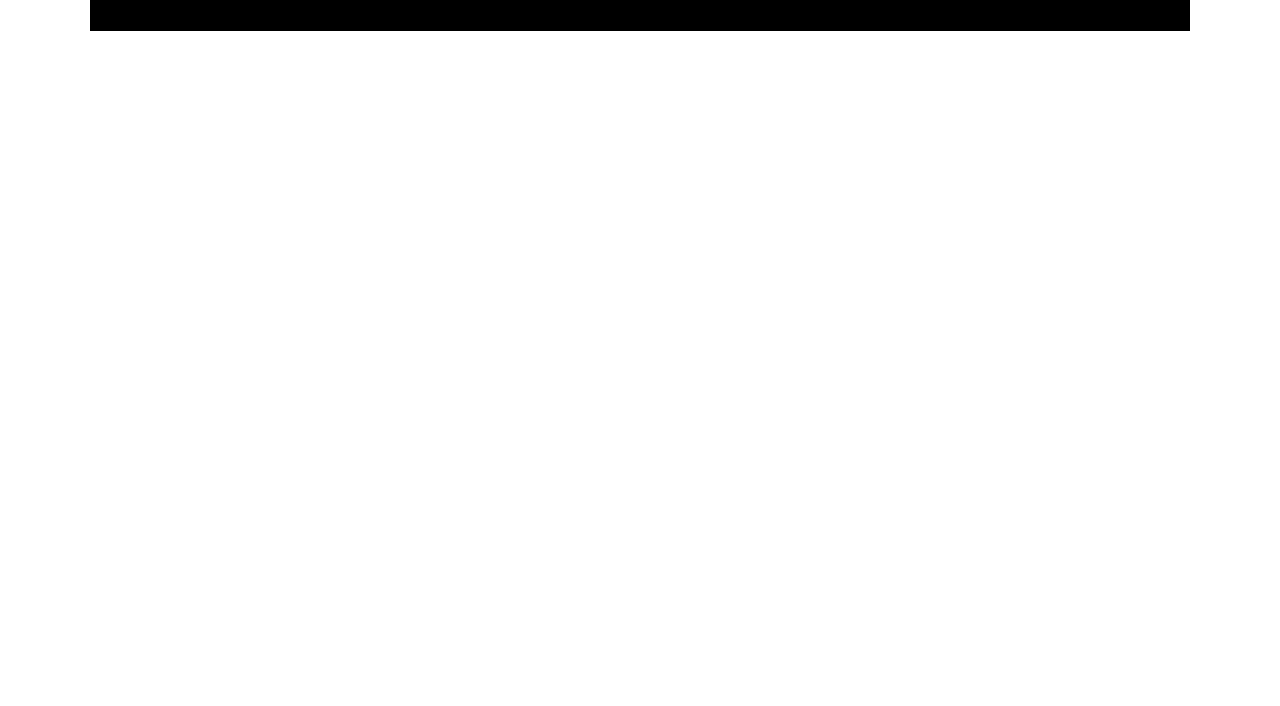
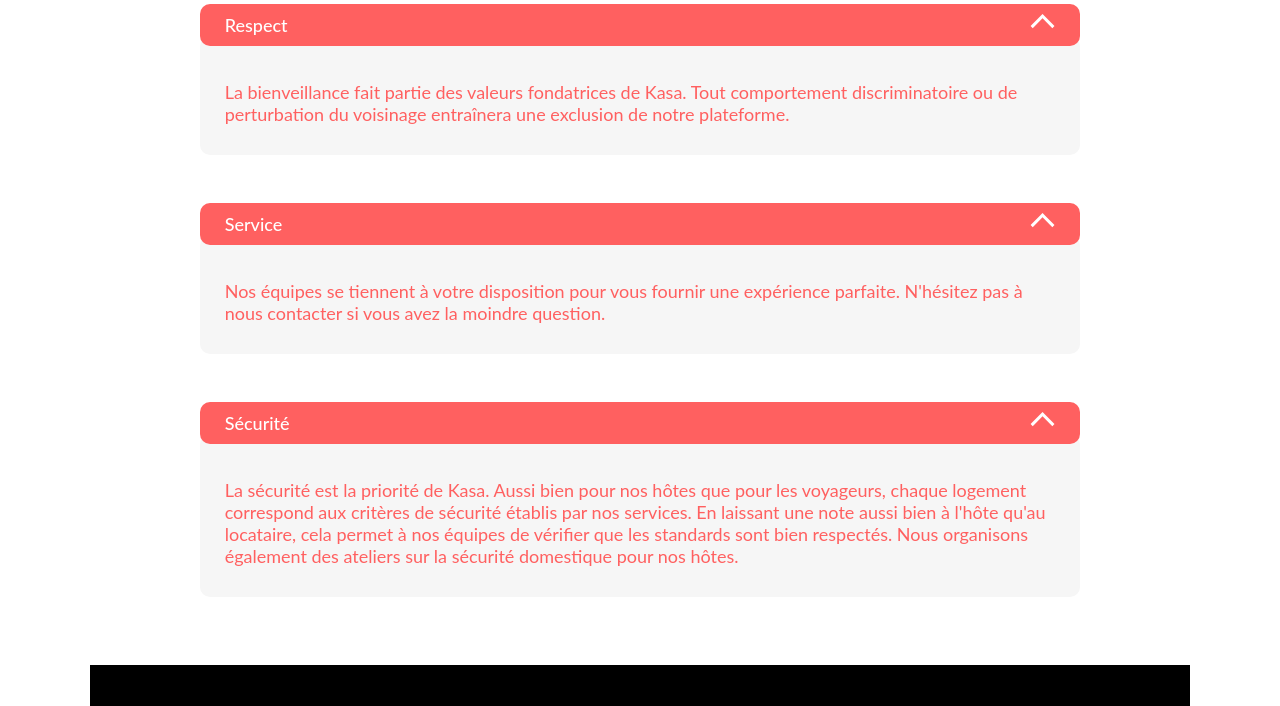
Before and after one commit to wibmw/Kasa, a React app: page /apropos in a window 1280 px wide. Shown: the part 548-1254 px from the top of the page. Before the commit the page ends 800 px from the top, so only its background shows below. Built offline with nearby package versions, Linux system fonts and the light colour scheme.

Commit message:
A Propose finalization

```diff
--- a/src/components/Collapse.jsx
+++ b/src/components/Collapse.jsx
@@ -12,7 +12,7 @@
   }
 
   return (
-    <div className="collapse-container">
+    <article className="collapse-container">
       <div className="collapse-title" onClick={descriptionCollapse}>
         {title}{' '}
         <svg className={isCollapsed ? 'rotate-arrow' : 'not-rotate-arrow'} width="25" height="15" viewBox="0 0 25 15" fill="none" xmlns="http://www.w3.org/2000/svg">
@@ -20,7 +20,7 @@
         </svg>
       </div>
       {isCollapsed && <p className="collapse-content">{description}</p>}
-    </div>
+    </article>
   )
 }
 
--- a/src/pages/Apropos.jsx
+++ b/src/pages/Apropos.jsx
@@ -1,11 +1,26 @@
 import React from 'react'
 import Banner from '../components/Banner'
-import bannerImage from '../images/home.jpg'
+import bannerImage from '../images/Apropos.webp'
+import Collapse from '../components/Collapse'
 
-const Apropos = () => (
-  <React.Fragment>
-    <Banner imageSrc={bannerImage} text="Chez vous, partout et ailleurs" />
-  </React.Fragment>
-)
+const Apropos = () => {
+  const elements = ['Fiabilité', 'Respect', 'Service', 'Sécurité']
+  const contents = [
+    'Les annonces postées sur Kasa garantissent une fiabilité totale. Les photos sont conformes aux logements, et toutes les informations sont régulièrement vérifiées  par nos équipes.',
+    'La bienveillance fait partie des valeurs fondatrices de Kasa. Tout comportement discriminatoire ou de perturbation du voisinage entraînera une exclusion de notre plateforme.',
+    "Nos équipes se tiennent à votre disposition pour vous fournir une expérience parfaite. N'hésitez pas à nous contacter si vous avez la moindre question.",
+    "La sécurité est la priorité de Kasa. Aussi bien pour nos hôtes que pour les voyageurs, chaque logement correspond aux critères de sécurité établis par nos services. En laissant une note aussi bien à l'hôte qu'au locataire, cela permet à nos équipes de vérifier que les standards sont bien respectés. Nous organisons également des ateliers sur la sécurité domestique pour nos hôtes."
+  ]
+  return (
+    <React.Fragment>
+      <Banner imageSrc={bannerImage} text="" />
+      <section id="Apropos">
+        {elements.map((title, index) => (
+          <Collapse key={`${title}-${index}`} title={title} description={contents[index]} />
+        ))}
+      </section>
+    </React.Fragment>
+  )
+}
 
 export default Apropos
--- a/src/pages/Home.jsx
+++ b/src/pages/Home.jsx
@@ -1,13 +1,10 @@
-/* eslint-disable array-callback-return */
 import React from 'react'
 
 import Banner from '../components/Banner'
 import bannerImage from '../images/home.jpg'
 import Gallery from '../components/Gallery'
 
-
 const Home = () => {
-
   return (
     <React.Fragment>
       <Banner imageSrc={bannerImage} text="Chez vous, partout et ailleurs" />
--- a/src/sass/components/_description.scss
+++ b/src/sass/components/_description.scss
@@ -47,9 +47,7 @@
   }
   & .collapse-content {
     width: 100%;
-    height: 100%;
-    padding: 45px 25px 0px 25px;
-    margin: 0px;
+    padding: 45px 25px 30px 25px;
     margin-top: -10px;
     font-size: 18px;
     font-weight: 400;
--- a/src/sass/pages/_aPropos.scss
+++ b/src/sass/pages/_aPropos.scss
@@ -0,0 +1,9 @@
+#Apropos {
+  width: 80%;
+  margin-top: 30px;
+  display: flex;
+  flex-direction: column;
+  gap: 30px;
+  margin-left: auto;
+  margin-right: auto;
+}
```
Also changed, not shown: src/style/style.css, 1 other file.
